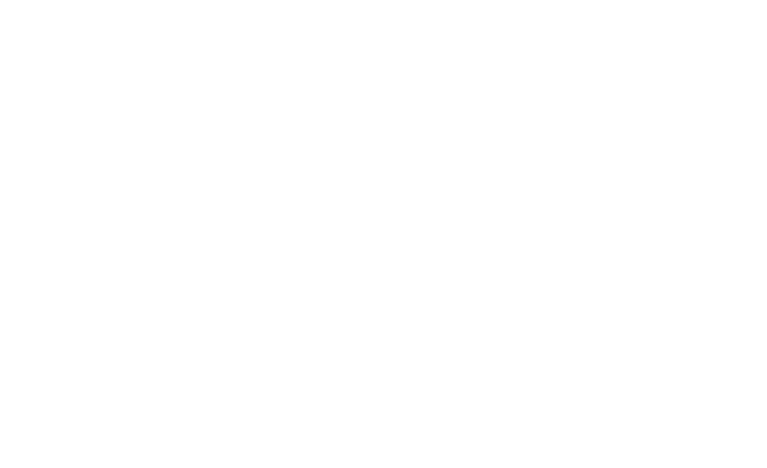
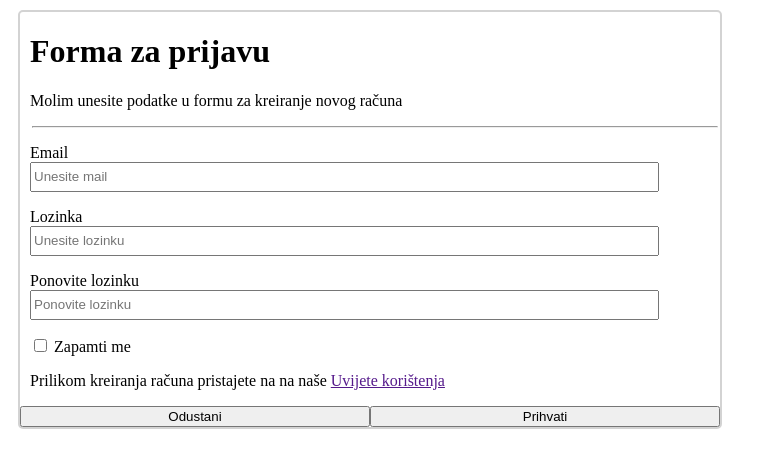
Before and after one commit to pule7/vjezba1903, a plain HTML site: page index.html in a window 1280 px wide. Shown: the whole page, without its empty margins (0-767 px from the left). Drawn offline with Linux system fonts and the light colour scheme.

Commit message:
ovo me zanima, trebam ovo nauciti

```diff
--- /dev/null
+++ b/index.css
@@ -0,0 +1,36 @@
+form {
+    width: 700px;
+    margin: 10px;
+    border: 2px solid lightgray;
+    border-radius: 5px;
+}
+
+.f1 {
+    margin-left: 10px;
+}
+
+
+hr {
+    width: 99%;
+}
+
+.inputi {
+    height: 1.5rem;
+    width: 90%;
+}
+
+
+.dugma {
+    width: 100%;
+    display: grid;
+    grid-template-columns: 1fr 1fr;
+    margin-left: 0;
+}
+
+@media screen and (max-width: 500px) {
+
+    .dugma {
+        grid-template-columns: 1fr;
+    }
+
+}
--- a/index.html
+++ b/index.html
@@ -1,11 +1,50 @@
 <!DOCTYPE html>
 <html lang="en">
+
 <head>
     <meta charset="UTF-8">
     <meta name="viewport" content="width=device-width, initial-scale=1.0">
     <title>Forma za prijavu</title>
+    <link rel="stylesheet" href="./index.css">
 </head>
+
 <body>
+    <form action="">
+        <div class="f1">
+            <h1>Forma za prijavu</h1>
+            <p>Molim unesite podatke u formu za kreiranje novog računa</p>
+            <hr>
+            <p>
+                <label for="email">Email</label>
+                <br>
+                <input id="email" class="inputi" type="email" placeholder="Unesite mail">
+            </p>
+
+            <p>
+                <label for="lozinka">Lozinka</label>
+                <br>
+                <input id="lozinka" class="inputi" type="password" placeholder="Unesite lozinku">
+            </p>
+
+            <p>
+                <label for="lozinka2">Ponovite lozinku</label>
+                <br>
+                <input id="lozinka2" class="inputi" type="password" placeholder="Ponovite lozinku">
+            </p>
+
+            <p id="čekboks">
+                <input id="checkbox" type="checkbox">
+                <label for="checkbox">Zapamti me</label>
+            </p>
+            <p>Prilikom kreiranja računa pristajete na na naše <a href="">Uvijete korištenja</a></p>
+        </div>
+
+        <div class="dugma">
+            <input type="button" value="Odustani">
+            <input type="button" value="Prihvati">
+        </div>
+    </form>
 
 </body>
+
 </html>
--- /dev/null
+++ b/netflix.css
@@ -0,0 +1,59 @@
+body {
+    display: flex;
+    justify-content: center;
+    align-items: center;
+    height: 100vh;
+    background-color: black;
+
+}
+
+.donji-rubovi {
+    width: 7.5vh;
+    height: 2vh;
+    position: absolute;
+    background-color: black;
+    bottom: -1vh;
+    transform: rotateZ(-5deg);
+}
+
+.donji-rubovi:before {
+    content: "";
+    width: 7.8vh;
+    height: 2vh;
+    position: absolute;
+    background-color: black;
+    bottom: -1vh;
+    transform: rotateZ(12deg);
+    left: 10.2vh;
+}
+
+
+
+
+.netflix-logo {
+    width: 7vh;
+    height: 30vh;
+    background-color: #b1060f;
+    position: relative;
+}
+
+.netflix-logo:before {
+    content: "";
+    position: absolute;
+    width: 7vh;
+    height: 30vh;
+    background-color: #e50913;
+    transform: skew(20deg);
+    left: 5.5vh;
+    box-shadow: 0 0 2.5vh -1vh black;
+}
+
+.netflix-logo:after {
+    content: "";
+    position: absolute;
+    width: 7vh;
+    height: 30vh;
+    background-color: #b1060f;
+    left: 11vh;
+    z-index: -1;
+}
```
Also changed, not shown: netflix.html (added, +18 -0 lines).
